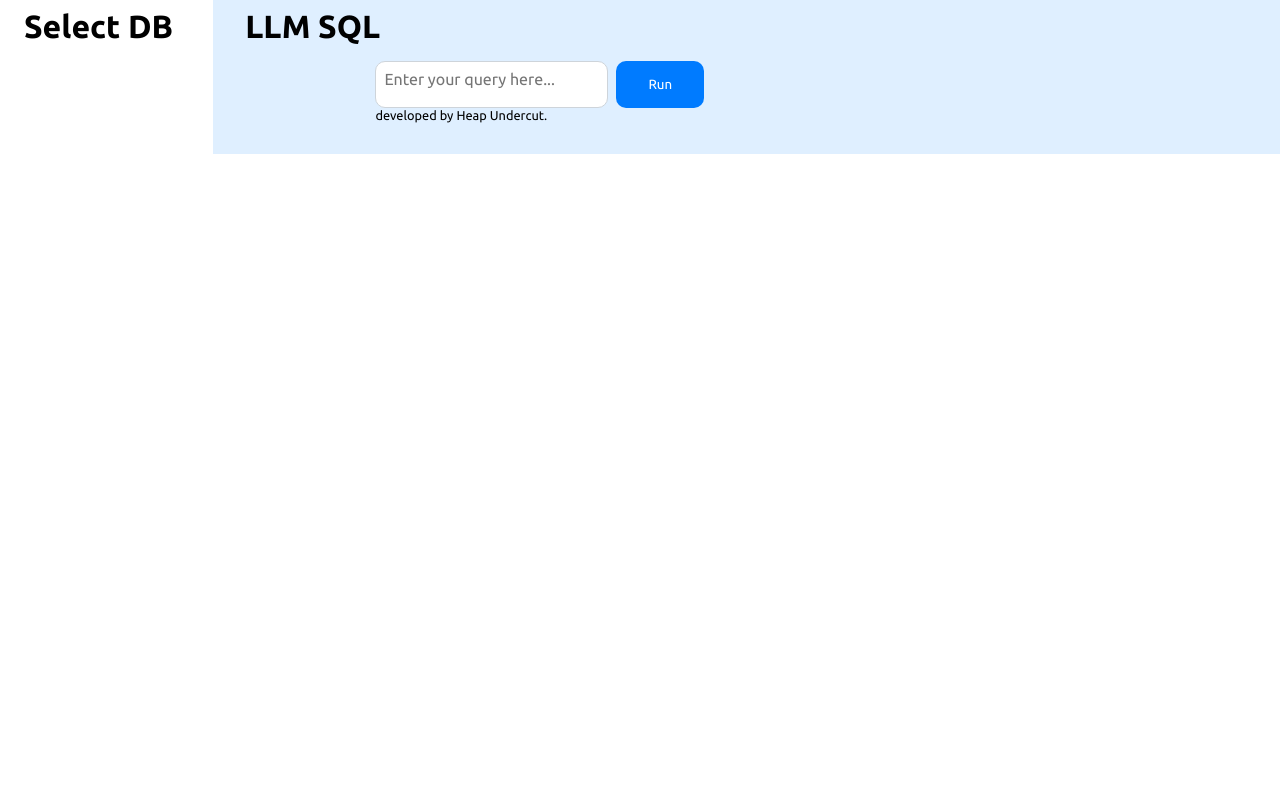
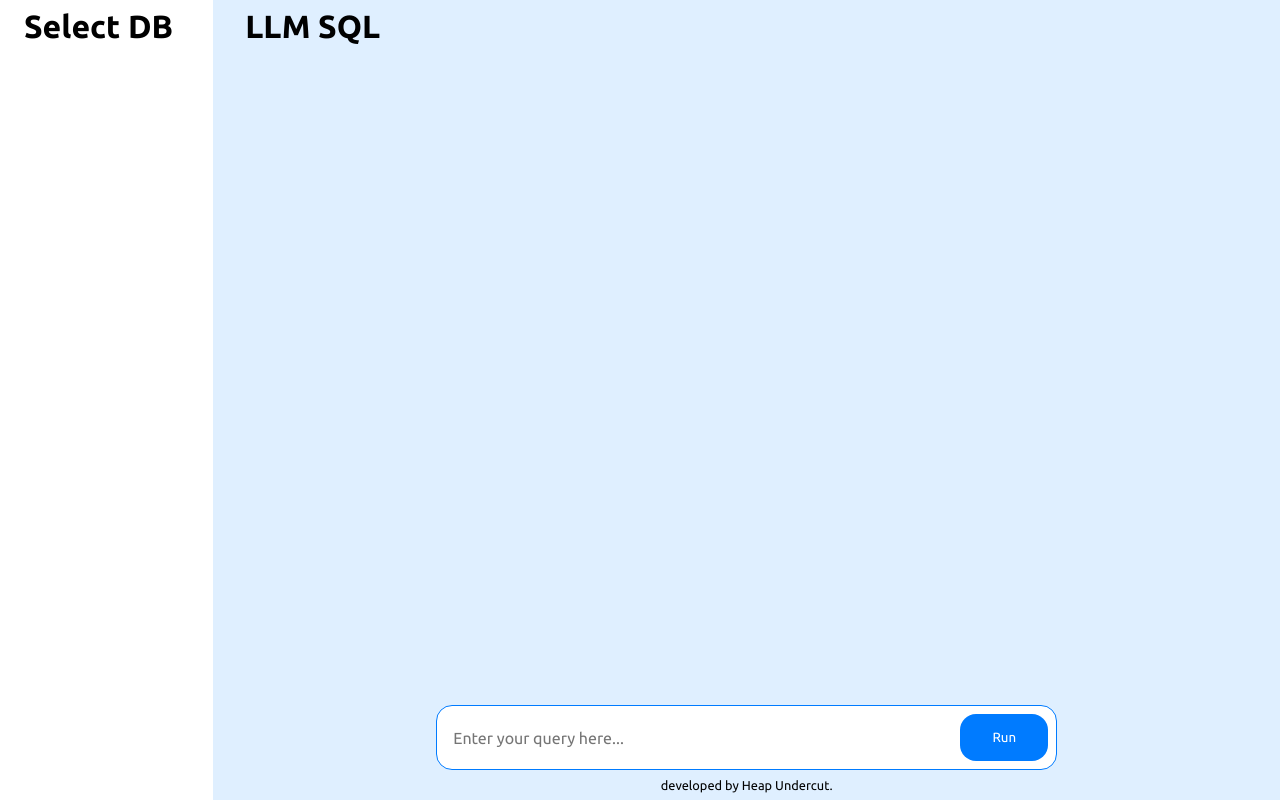
Before and after one commit to owaisahmadlone/SQL-LLM, a Flask app: page / in a window 1280 px wide. Run offline with Flask 3, Linux system fonts and the light colour scheme.

Commit message:
frontend stylized. Few adjustments left

```diff
--- a/Interface/app.py
+++ b/Interface/app.py
@@ -1,4 +1,4 @@
-from flask import Flask, render_template, request
+from flask import Flask, render_template, redirect, request, url_for
 # import model
 # import dbms connector
 
@@ -35,11 +35,11 @@ def home():
         # add entry to chat history
         chat_history.append(chat_entry)
 
-        if len(chat_history) > 5:
+        if len(chat_history) > 10:
             chat_history.pop(0)
 
         # pass results to template
-        return render_template('home.html', chat_history=chat_history)
+        return redirect(url_for('home', chat_history=chat_history))
 
     else:
         return render_template('home.html', chat_history=chat_history)
--- a/Interface/static/script.js
+++ b/Interface/static/script.js
@@ -0,0 +1,23 @@
+function autoExpand(textArea) {
+    textArea.style.height = 'auto';
+
+    var rows = textArea.value.split('\n').length;
+    rows = Math.min(rows, 7);
+
+    textArea.rows = rows;
+
+    var footerResizeEvent = new Event('footerResize');
+    document.querySelector('.content-foot').dispatchEvent(footerResizeEvent);
+}
+
+function setMaxHeight() {
+    var headerHeight = document.querySelector('.content-header').offsetHeight;
+    var footerHeight = document.querySelector('.content-foot').offsetHeight;
+    var contentBody = document.querySelector('.content-body');
+    var maxHeight = window.innerHeight - (headerHeight + footerHeight);
+    contentBody.style.maxHeight = maxHeight + 'px';
+}
+
+window.addEventListener('resize', setMaxHeight);
+document.querySelector('.content-foot').addEventListener('footerResize', setMaxHeight);
+setMaxHeight();
--- a/Interface/static/styles.css
+++ b/Interface/static/styles.css
@@ -13,6 +13,7 @@ body {
 }
 
 .container {
+    height: 100%;
     width: 100%;
     display: grid;
     grid-template-columns: 1fr 5fr;
@@ -35,8 +36,12 @@ body {
 /* CONTENT */
 
 .content {
+    display: grid;
+    height: 100%;
     padding: 0 1rem;
     background-color: #dfefff;
+    grid-template-rows: auto 1fr auto;
+    overflow: hidden;
 }
 
 /* CONTENT HEADER */
@@ -49,50 +54,77 @@ body {
 /* CONTENT FOOTER */
 
 .content-foot {
-    width: 60%;
+    width: 100%;
+    display: flex;
+    flex-direction: column;
+    align-items: center;
+}
+
+.content-foot p {
     font-size: 0.8rem;
     padding: 0.5rem;
-    padding-bottom: 2rem;
-    display: grid;
-    place-content: center;
 }
 
-.content-foot > form {
-    width: 100%;
+.content-foot form {
+    width: 60%;
     display: flex;
     gap: 0.5rem;
+    justify-content: center;
+    border: 1px solid #007bff;
+    background-color: white;
+    border-radius: 1rem;
+    padding: 0.5rem;
 }
 
-.content-foot textarea {
+#qry-in {
     resize: none;
+    background-color: transparent;
+    border: none;
+    flex: 1;
     padding: 0.5rem;
-    border: 1px solid #ced4da;
-    border-radius: 10px;
-    flex: 1;
+    margin: auto;
     font-size: 1rem;
-    max-height: 10rem;
 }
 
-.content-foot button {
-    height: fit-content;
-    padding: 1rem 2rem;
+#qry-in:focus {
+    outline: none;
+}
+
+#qry-ex {
     background-color: #007bff;
     color: white;
     border: none;
-    border-radius: 10px;
+    border-radius: 1rem;
+    padding: 1rem 2rem;
     cursor: pointer;
+    height: fit-content;
+    margin-top: auto;
+}
+
+::-webkit-scrollbar {
+    width: 10px;
+}
+
+::-webkit-scrollbar-track {
+    background: transparent;
+}
+
+::-webkit-scrollbar-thumb {
+    background: #007bff;
+    border-radius: 5px;
 }
 
 /* CONTENT BODY */
 
 .content-body {
-    width: 60%;
-    display: flex;
-    flex-direction: column;
-    overflow: scroll;
+    width: 100%;
+    overflow-y: auto;
+    display: grid;
+    grid-template-columns: 1fr 3fr 1fr;
 }
 
 .chat {
+    grid-column: 2;
     padding: 1rem;
     display: flex;
     gap: 0.5rem;
@@ -106,5 +138,12 @@ body {
     width: 2rem;
     height: 2rem;
     border-radius: 50%;
+}
+
+.green {
+    background-color: #73d100;
+}
+
+.blue {
     background-color: #007bff;
 }
--- a/Interface/templates/home.html
+++ b/Interface/templates/home.html
@@ -26,27 +26,27 @@
                 <div class="content-body">
                     {% for chat in chat_history %}
                         <div class="chat">
-                            <div class="img"></div>
+                            <div class="img green"></div>
                             <div class="chat-body">
                                 <h4>You</h4>
                                 <p>{{ chat.user }}</p>
                             </div>
                         </div>
                         <div class="chat">
-                            <div class="img"></div>
+                            <div class="img blue"></div>
                             <div class="chat-body">
                                 <h4>LLM SQL</h4>
                                 <p>{{ chat.bot }}</p>
                             </div>
                         </div>
-                        <div class="result">
+                        <div class="chat">
                         </div>
                     {% endfor %}
                 </div>
                 <div class="content-foot">
-                    <form action="{{ url_for('home') }}" method="post">
-                        <textarea class="qry-in" rows="1" name="nl_query" value = "" placeholder="Enter your query here..." autocomplete="off"></textarea>
-                        <button class="qry-ex" type="submit">Run</button>
+                    <form id="form" action="{{ url_for('home') }}" method="post">
+                        <textarea id="qry-in" name="nl_query" value = "" rows="1" placeholder="Enter your query here..." autocomplete="off" oninput="autoExpand(this)"></textarea>
+                        <button id="qry-ex" type="submit">Run</button>
                     </form>
                     <p>developed by Heap Undercut.</p>
                 </div>
```
